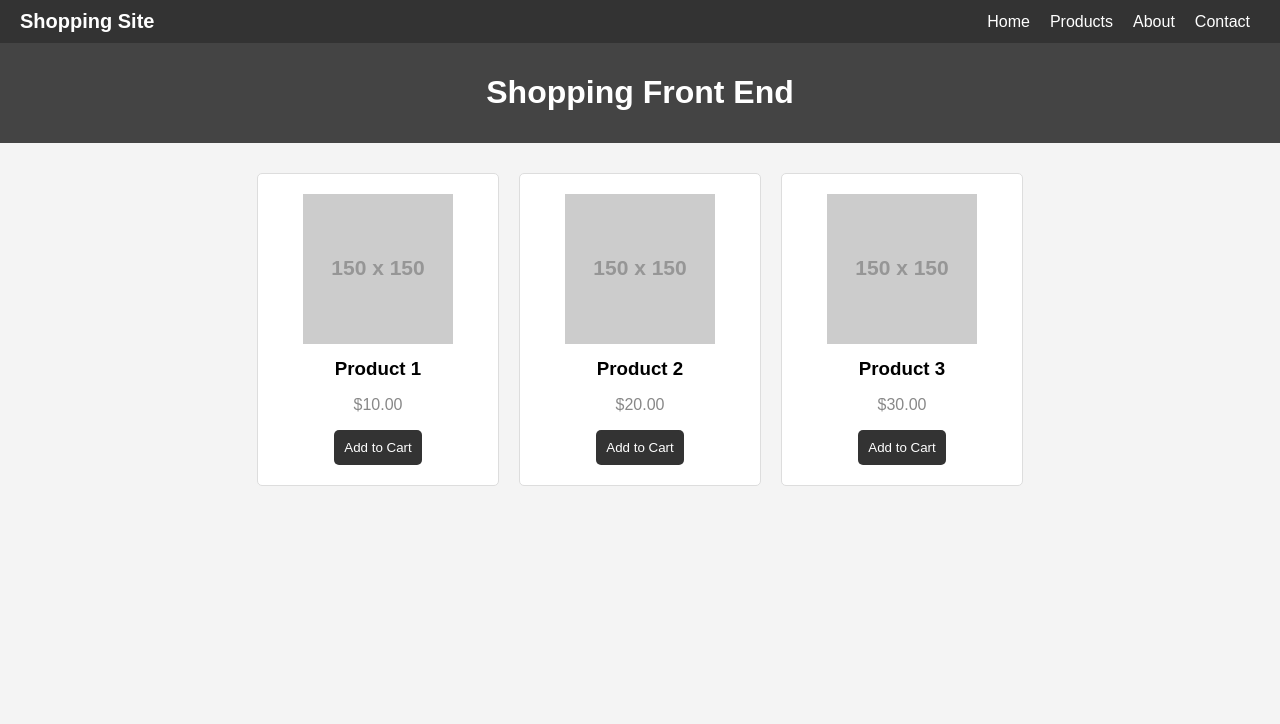
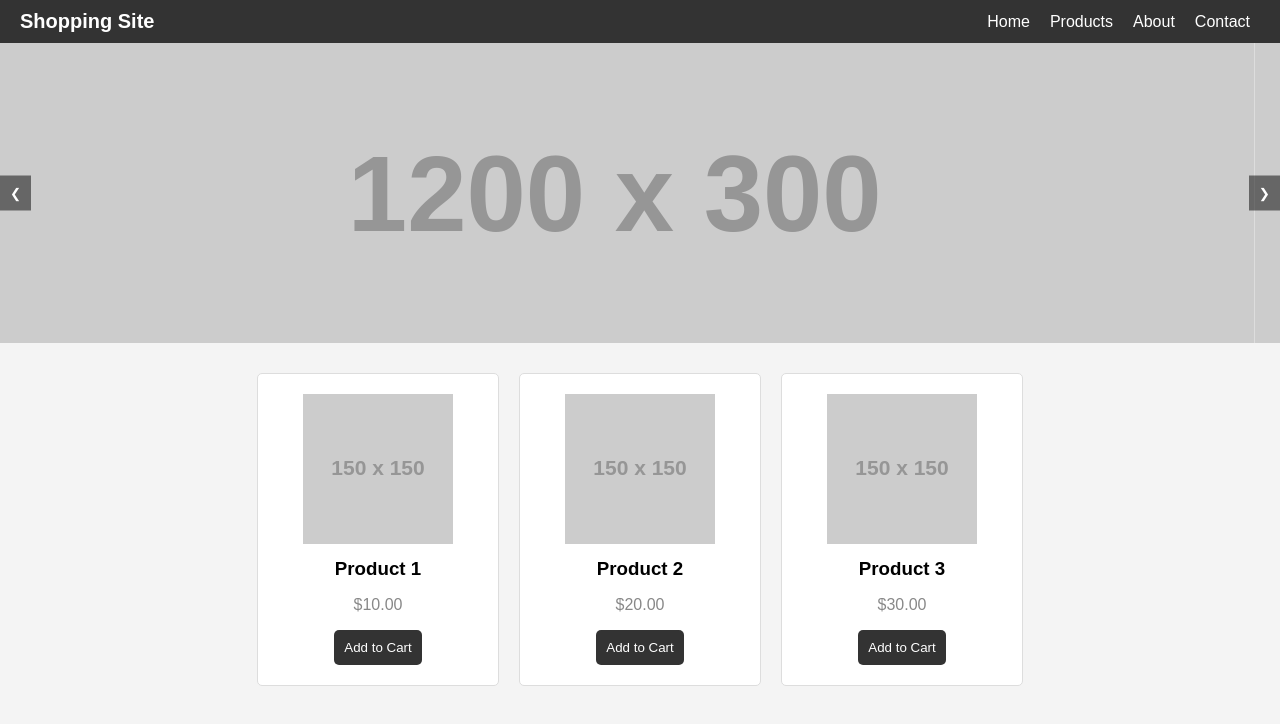
Before and after one commit to ShehanAmantha1/DevQuest-Test, a plain HTML site: page index.html in a window 1280 px wide. Drawn offline with Linux system fonts and the light colour scheme; placeholder pictures from the web are drawn by us.

Commit message:
Slideshow bar

```diff
--- a/index.html
+++ b/index.html
@@ -34,11 +34,37 @@
         .navbar .menu {
             display: flex;
         }
-        .header {
-            background-color: #444;
+        .slideshow {
+            position: relative;
+            width: 100%;
+            max-height: 300px;
+            overflow: hidden;
+        }
+        .slides {
+            display: flex;
+            transition: transform 1s ease-in-out;
+        }
+        .slides img {
+            width: 100%;
+            flex-shrink: 0;
+        }
+        .slideshow-buttons {
+            position: absolute;
+            top: 50%;
+            width: 100%;
+            display: flex;
+            justify-content: space-between;
+            transform: translateY(-50%);
+        }
+        .slideshow-buttons button {
+            background-color: rgba(0, 0, 0, 0.5);
             color: #fff;
-            padding: 10px 0;
-            text-align: center;
+            border: none;
+            padding: 10px;
+            cursor: pointer;
+        }
+        .slideshow-buttons button:hover {
+            background-color: rgba(0, 0, 0, 0.7);
         }
         .container {
             display: flex;
@@ -88,9 +114,19 @@
             <a href="#contact">Contact</a>
         </div>
     </div>
-    <div class="header">
-        <h1>Shopping Front End</h1>
+
+    <div class="slideshow">
+        <div class="slides">
+            <img src="https://via.placeholder.com/1200x300?text=Slide+1" alt="Slide 1">
+            <img src="https://via.placeholder.com/1200x300?text=Slide+2" alt="Slide 2">
+            <img src="https://via.placeholder.com/1200x300?text=Slide+3" alt="Slide 3">
+        </div>
+        <div class="slideshow-buttons">
+            <button id="prev">❮</button>
+            <button id="next">❯</button>
+        </div>
     </div>
+
     <div class="container">
         <div class="product">
             <img src="https://via.placeholder.com/150" alt="Product Image">
@@ -111,5 +147,34 @@
             <button>Add to Cart</button>
         </div>
     </div>
+
+    <script>
+        const slides = document.querySelector('.slides');
+        const images = document.querySelectorAll('.slides img');
+        const prev = document.getElementById('prev');
+        const next = document.getElementById('next');
+        let currentIndex = 0;
+
+        function showSlide(index) {
+            const width = images[0].clientWidth;
+            slides.style.transform = `translateX(-${index * width}px)`;
+        }
+
+        prev.addEventListener('click', () => {
+            currentIndex = (currentIndex > 0) ? currentIndex - 1 : images.length - 1;
+            showSlide(currentIndex);
+        });
+
+        next.addEventListener('click', () => {
+            currentIndex = (currentIndex < images.length - 1) ? currentIndex + 1 : 0;
+            showSlide(currentIndex);
+        });
+
+        // Auto-slide every 5 seconds
+        setInterval(() => {
+            currentIndex = (currentIndex < images.length - 1) ? currentIndex + 1 : 0;
+            showSlide(currentIndex);
+        }, 5000);
+    </script>
 </body>
 </html>
```
